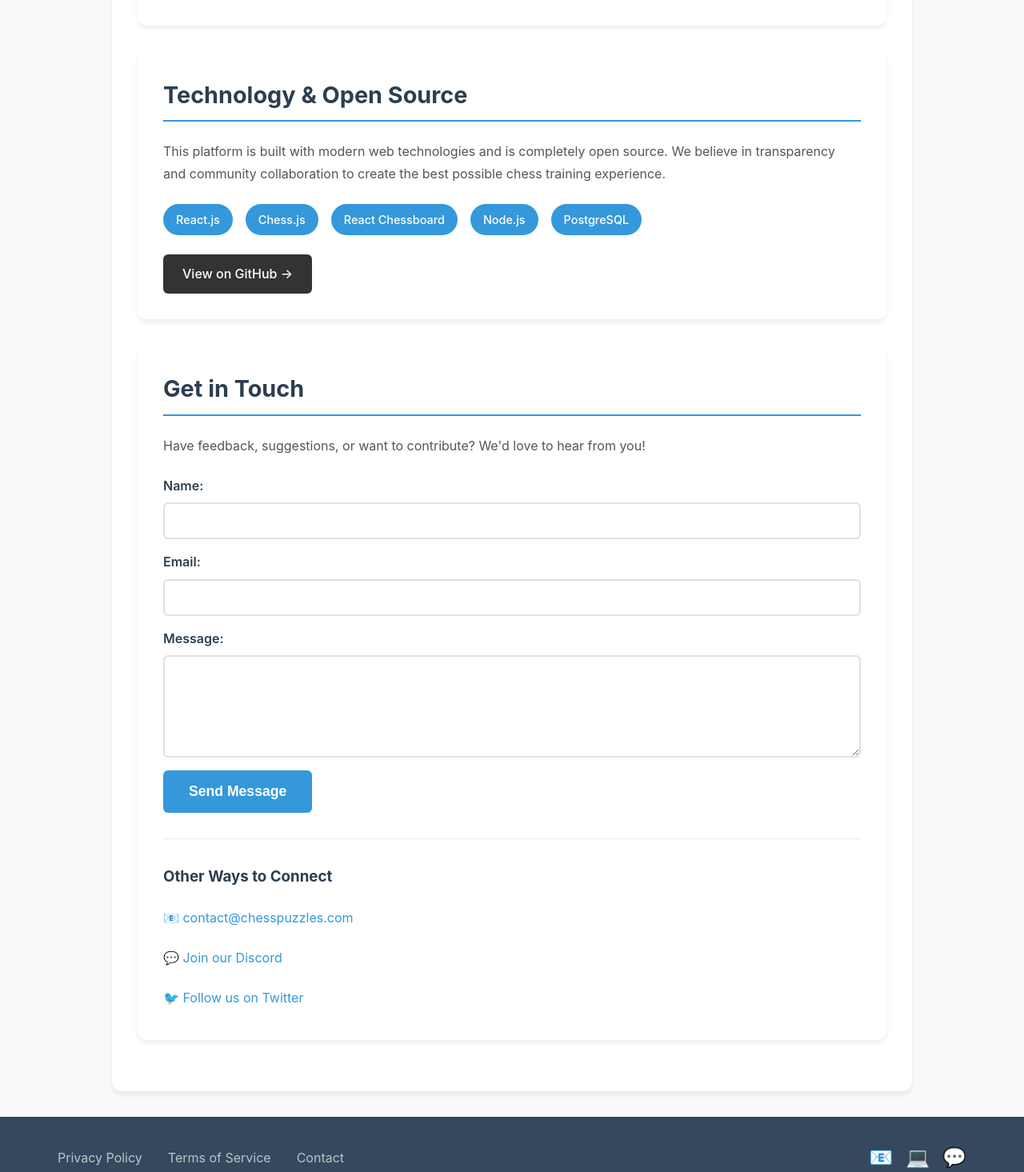
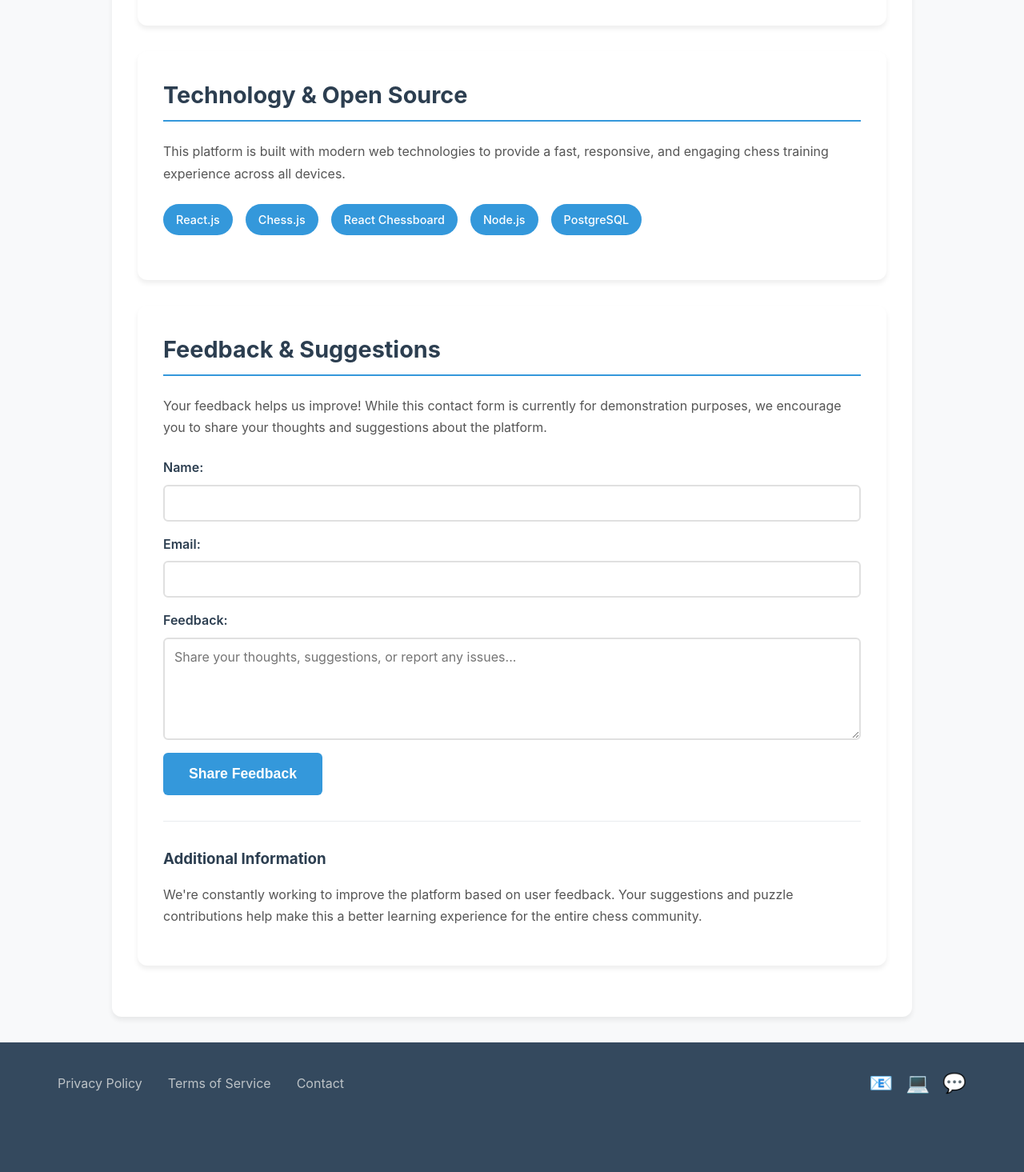
Before and after one commit to Emmanuelekpeh/puzzlesv2, a React (Create React App) app in the folder chess-puzzle-website/: page /about in a window 1280 px wide. Shown: the part 2988-4453 px from the top of the page at 80% size. Built offline with nearby package versions, Linux system fonts and the light colour scheme.

Commit message:
Clean up About page - Remove broken GitHub link and incorrect contact info - Update contact section to be more realistic - Clarify that contact form is for demonstration

```diff
--- a/chess-puzzle-website/src/pages/About.js
+++ b/chess-puzzle-website/src/pages/About.js
@@ -178,9 +178,8 @@ const About = () => {
         <div className="technology-section">
           <h2>Technology & Open Source</h2>
           <p>
-            This platform is built with modern web technologies and is completely open source.
-            We believe in transparency and community collaboration to create the best possible
-            chess training experience.
+            This platform is built with modern web technologies to provide a fast, responsive,
+            and engaging chess training experience across all devices.
           </p>
           <div className="tech-stack">
             <div className="tech-item">React.js</div>
@@ -189,18 +188,18 @@ const About = () => {
             <div className="tech-item">Node.js</div>
             <div className="tech-item">PostgreSQL</div>
           </div>
-          <a href="https://github.com/your-repo" className="github-link" target="_blank" rel="noopener noreferrer">
-            View on GitHub →
-          </a>
         </div>
 
         <div className="contact-section">
-          <h2>Get in Touch</h2>
-          <p>Have feedback, suggestions, or want to contribute? We'd love to hear from you!</p>
+          <h2>Feedback & Suggestions</h2>
+          <p>
+            Your feedback helps us improve! While this contact form is currently for demonstration purposes,
+            we encourage you to share your thoughts and suggestions about the platform.
+          </p>
 
           {submitted && (
             <div className="success-message">
-              Thank you for your message! We'll get back to you soon.
+              Thank you for your feedback! Your input helps us improve the platform.
             </div>
           )}
 
@@ -226,30 +225,26 @@ const About = () => {
               />
             </div>
             <div className="form-group">
-              <label>Message:</label>
+              <label>Feedback:</label>
               <textarea
                 rows="5"
                 name="message"
                 value={formData.message}
                 onChange={handleInputChange}
+                placeholder="Share your thoughts, suggestions, or report any issues..."
                 required
               />
             </div>
-            <button type="submit" className="submit-btn">Send Message</button>
+            <button type="submit" className="submit-btn">Share Feedback</button>
           </form>
 
           <div className="contact-alternatives">
-            <h3>Other Ways to Connect</h3>
-            <div className="contact-links">
-              <a href="mailto:contact@chesspuzzles.com" className="contact-link">
-                📧 contact@chesspuzzles.com
-              </a>
-              <a href="https://discord.gg/chess" className="contact-link" target="_blank" rel="noopener noreferrer">
-                💬 Join our Discord
-              </a>
-              <a href="https://twitter.com/chesspuzzles" className="contact-link" target="_blank" rel="noopener noreferrer">
-                🐦 Follow us on Twitter              </a>
-            </div>
+            <h3>Additional Information</h3>
+            <p>
+              We're constantly working to improve the platform based on user feedback.
+              Your suggestions and puzzle contributions help make this a better learning
+              experience for the entire chess community.
+            </p>
           </div>
         </div>
       </div>
```
